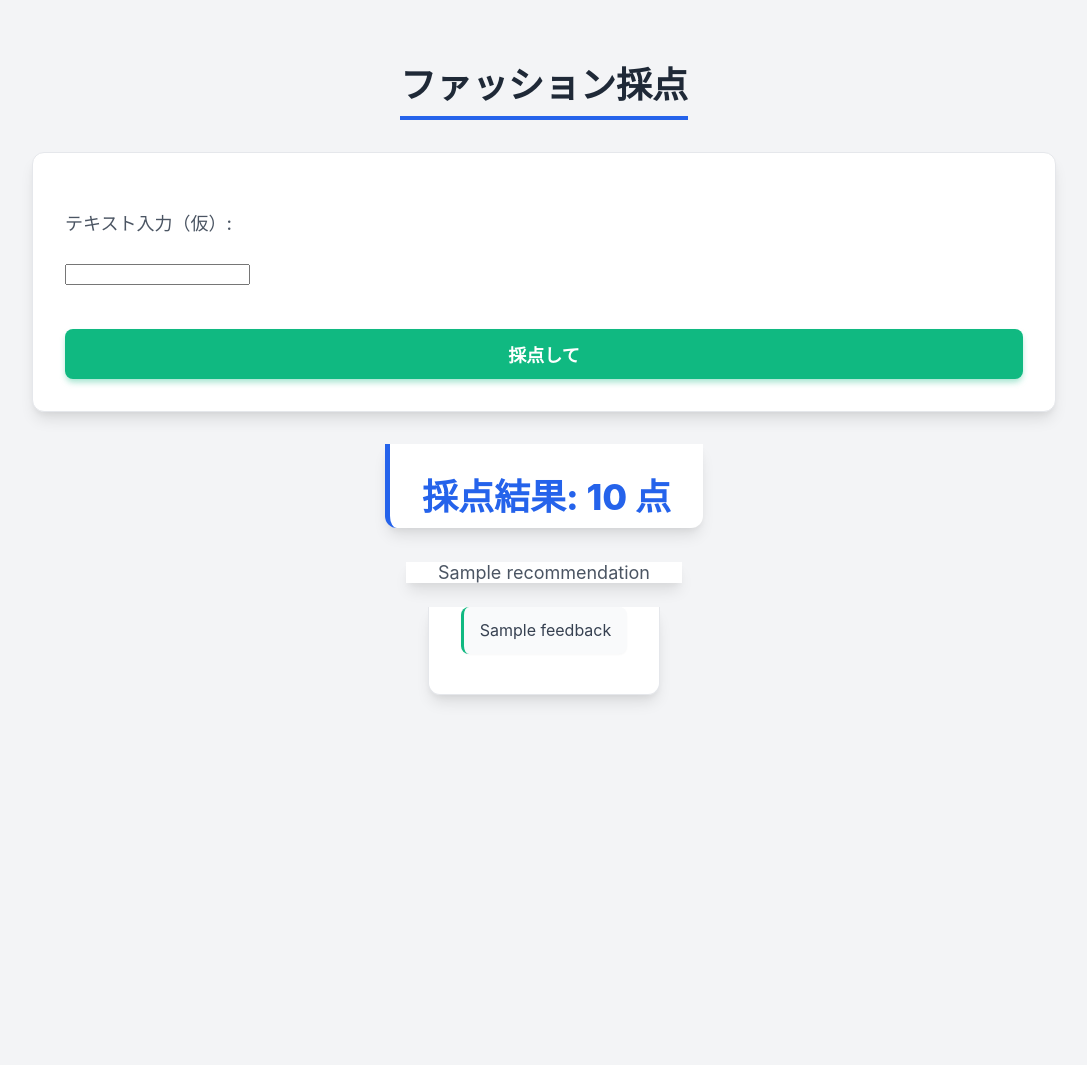
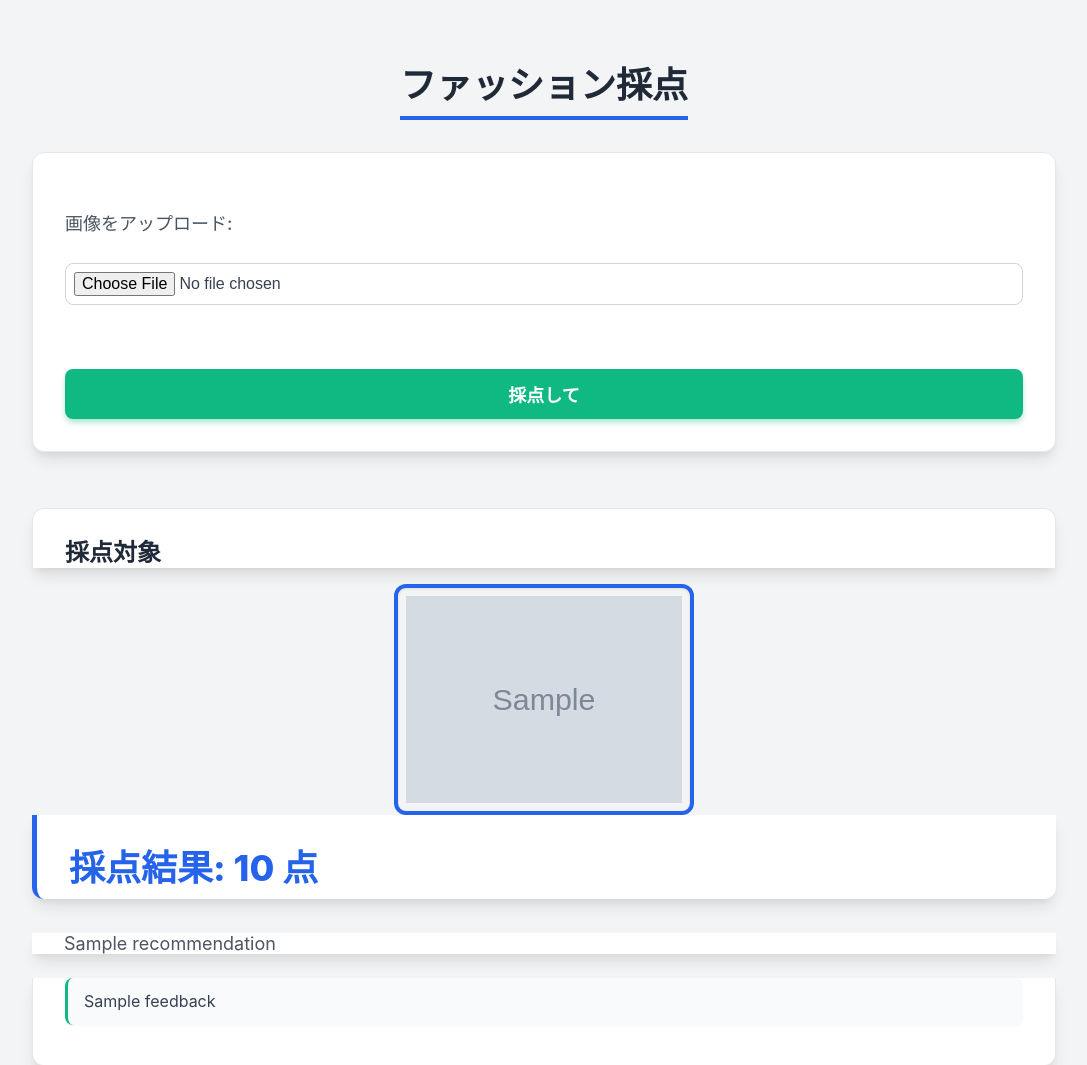
Before and after one commit to kado0314/PBLcamera, a Flask app: template scoring/templates/saiten.html in a window 1280 px wide. Shown: the top 1065 px of the page, without its empty margins (96-1183 px from the left). Before the commit the page ends 702 px from the top, so only its background shows below. Run offline with Flask 3, Linux system fonts and the light colour scheme; the template is opened without the code that fills it: most values are stand-ins (such as "Sample title", 1, 10 or a date in 2020); grey boxes marked "Sample" are stand-in pictures.

Commit message:
Update saiten.html

```diff
--- a/scoring/templates/saiten.html
+++ b/scoring/templates/saiten.html
@@ -9,10 +9,16 @@
 <body>
     <h1>ファッション採点</h1>
     <form method="POST" enctype="multipart/form-data" action="{{ url_for('scoring.saiten') }}">
-        <label>テキスト入力（仮）:</label><br>
-        <input type="text" name="text"><br><br>
+        <label>画像をアップロード:</label><br>
+        <input type="file" name="image_file" accept="image/*" capture="camera"><br><br>
         <button type="submit">採点して</button>
     </form>
+
+    {% if uploaded_image_data %}
+    <hr>
+    <h3>採点対象</h3>
+    <img src="{{ uploaded_image_data }}" style="max-width:300px;">
+    {% endif %}
 
     {% if score is not none %}
     <hr>
```
